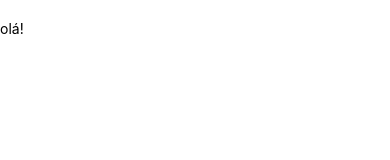
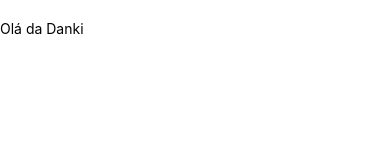
Before and after one commit to jonataspeixoto/DankiCodeReactNativeClass, a React Native app: screen / in a window 390 px wide. Shown: the top 160 px of the page. Built offline with nearby package versions, Linux system fonts and the light colour scheme.

Commit message:
Dica: Calculando altura da barra de status dinamicamente

```diff
--- a/App.js
+++ b/App.js
@@ -1,4 +1,5 @@
 import { StatusBar } from 'expo-status-bar';
+import Constants from 'expo-constants';
 import React from 'react';
 import { Text, View, ScrollView, Button, Platform } from 'react-native';
 import Header from './components/Header.js';
@@ -12,9 +13,8 @@ export default class App extends React.Component {
 
   mostrarConteudo() {
     return (
-      <View>
-        <StatusBar hidden/>
-        <Text>olá!</Text>
+      <View style={{marginTop: Constants.statusBarHeight}}>
+        <Text>Olá da Danki</Text>
       </View>
     );
   }
--- a/package.json
+++ b/package.json
@@ -12,7 +12,8 @@
     "expo": "~48.0.18",
     "expo-status-bar": "~1.4.4",
     "react": "18.2.0",
-    "react-native": "0.71.8"
+    "react-native": "0.71.8",
+    "expo-constants": "~14.2.1"
   },
   "devDependencies": {
     "@babel/core": "^7.20.0"
```
Also changed, not shown: 1 other file (tests, documents, lock files or other folders).
